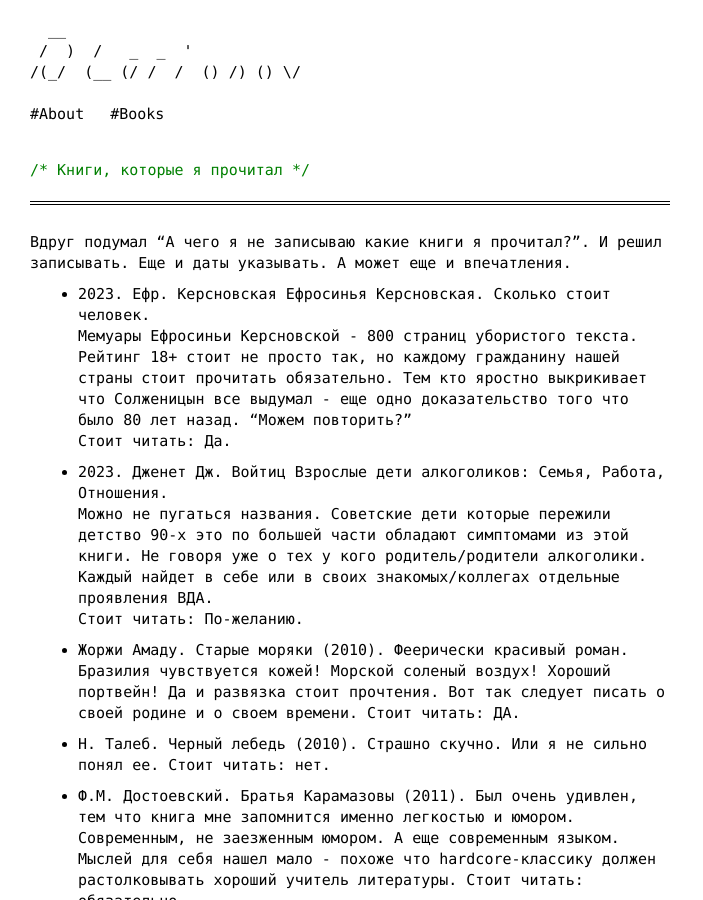
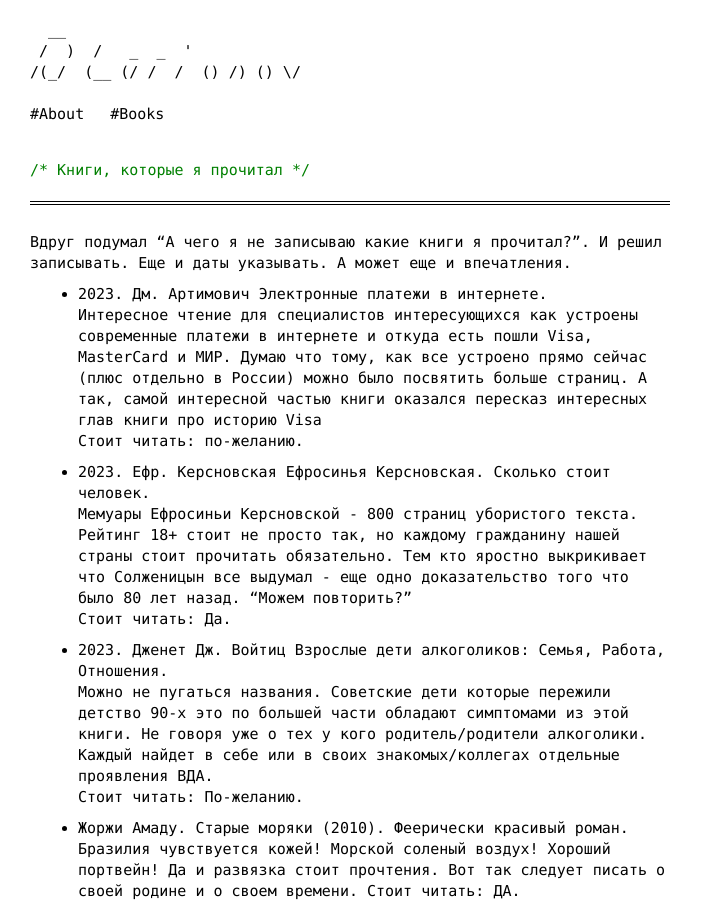
Before and after one commit to InvisibleMan/blog.dlarionov.info, a Jekyll site: the page built from pages/readed_books.md, in a window 1280 px wide and 900 px high. Shown: the whole window, without its empty margins (0-703 px from the left). Built offline with Jekyll 4.4.1, drawn with Linux system fonts in a browser that asks for light colours.

Commit message:
Добавлена книга Дм. Артимович "Электронные платежи в интернете"

```diff
--- a/pages/readed_books.md
+++ b/pages/readed_books.md
@@ -9,6 +9,11 @@ tags:
 
 Вдруг подумал "А чего я не записываю какие книги я прочитал?".
 И решил записывать. Еще и даты указывать. А может еще и впечатления.
+
++ *2023*. Дм. Артимович **Электронные платежи в интернете**.
+  Интересное чтение для специалистов интересующихся как устроены современные платежи в интернете и откуда есть пошли Visa, MasterCard и МИР. Думаю что тому, как все устроено прямо сейчас (плюс отдельно в России) можно было посвятить больше страниц. А так, самой интересной частью книги оказался пересказ интересных глав книги про историю Visa
+  Стоит читать: **по-желанию**.
+
 
 + *2023*. Ефр. Керсновская **Ефросинья Керсновская. Сколько стоит человек**.
   Мемуары Ефросиньи Керсновской - 800 страниц убористого текста. Рейтинг 18+ стоит не просто так, но каждому гражданину нашей страны стоит прочитать обязательно. Тем кто яростно выкрикивает что Солженицын все выдумал - еще одно доказательство того что было 80 лет назад. "Можем повторить?"
```
